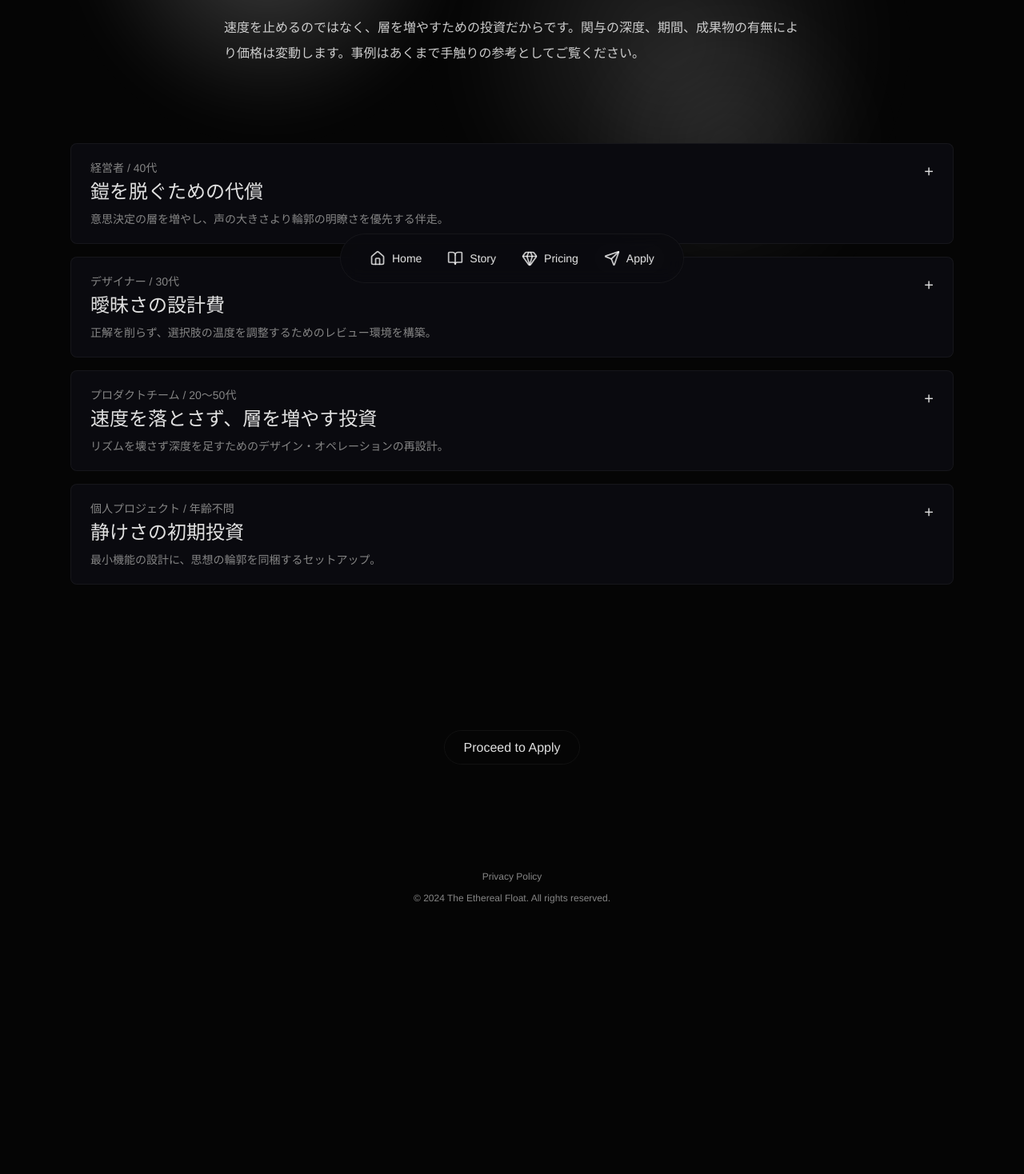
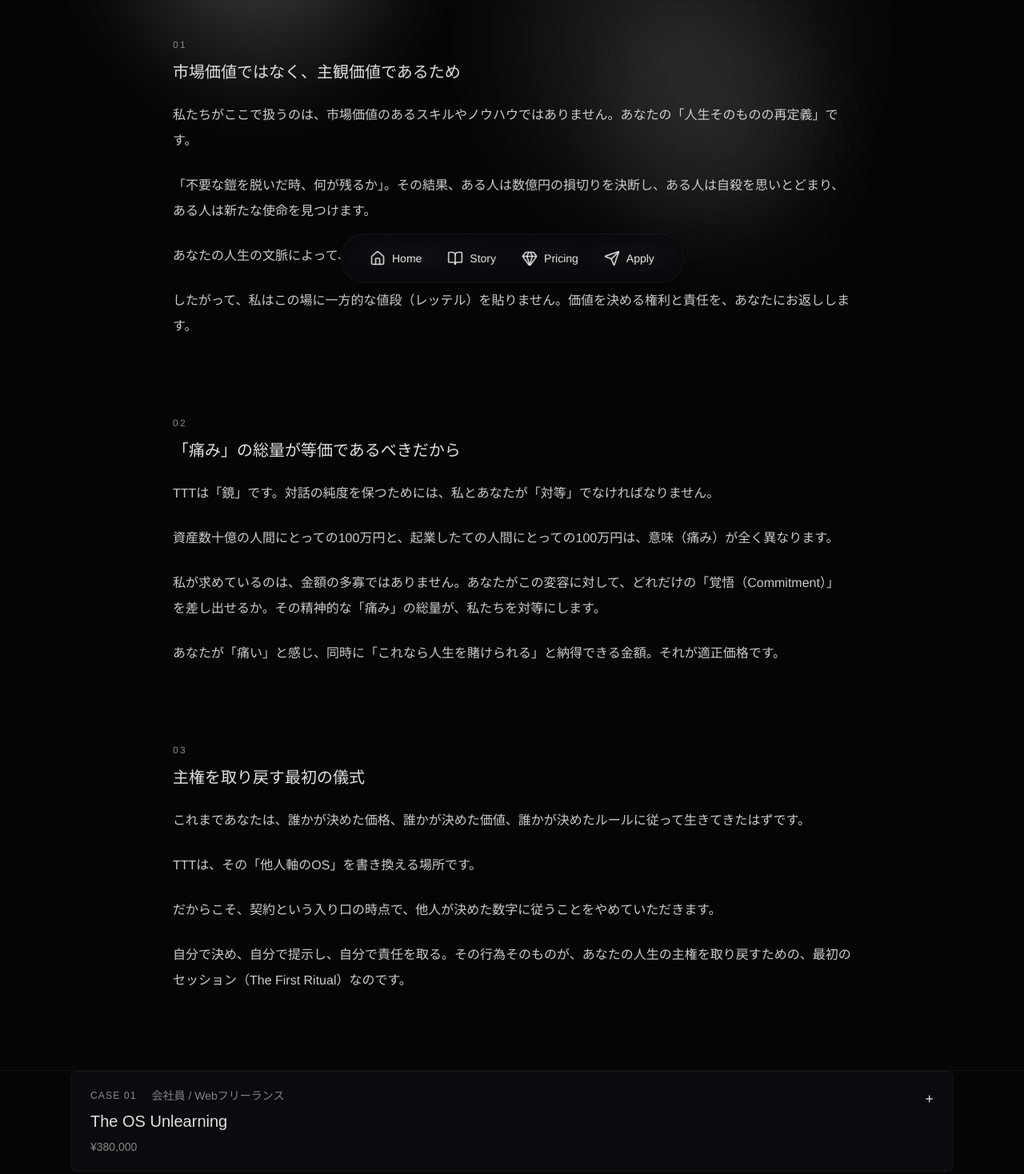
Before and after one commit to hattaphilo-sys/ttt_brand, a Next.js app: page /pricing in a window 1280 px wide. Shown: the part 422-1890 px from the top of the page at 80% size. Before the commit the page ends 1593 px from the top, so only its background shows below. Built offline with nearby package versions, Linux system fonts and the light colour scheme.

Commit message:
feat: animate pricing articles and update UI components
- Add scroll animations to pricing articles in src/app/pricing/page.tsx
- Update pricing case data structure and UI in src/components/pricing/PricingCaseList.tsx
- Fix layout and fonts in Concept sections
- Update Story page signature layout

```diff
--- a/src/app/pricing/page.tsx
+++ b/src/app/pricing/page.tsx
@@ -1,22 +1,125 @@
+"use client";
+import { motion } from 'framer-motion';
 import { pricingCases } from '@/data/pricing';
 import PricingCaseList from '@/components/pricing/PricingCaseList';
 import CTASection from '@/components/home/CTASection';
+
+const articleVariants = {
+  hidden: (i: number) => ({
+    opacity: 0,
+    x: i % 2 === 0 ? -50 : 50, // 偶数は左(-50)から、奇数は右(50)から
+    filter: "blur(4px)"
+  }),
+  visible: {
+    opacity: 1,
+    x: 0,
+    filter: "blur(0px)",
+    transition: {
+      duration: 1.0,
+      ease: [0.22, 1, 0.36, 1] as const
+    }
+  }
+};
 
 export default function PricingPage() {
   return (
     <div>
       <section className="py-24 border-b border-mist">
         <div className="max-w-6xl mx-auto px-6 text-center">
-          <h1 className="font-serif text-5xl md:text-6xl text-text-primary">定価はありません</h1>
-          <p className="mt-4 text-text-muted">価値の輪郭に応じて、層と期間を柔軟に設計します。</p>
+          <h1 className="mx-auto max-w-[18ch] md:max-w-none font-serif text-3xl sm:text-4xl md:text-5xl leading-tight tracking-tight text-text-primary break-words">
+            変容に、定価はない。
+          </h1>
         </div>
       </section>
-      <section className="py-16 md:py-24">
-        <div className="max-w-3xl mx-auto px-6">
-          <h2 className="font-serif text-2xl md:text-3xl text-text-primary">なぜ言い値なのか？</h2>
-          <p className="mt-4 text-text-primary/90 leading-loose">
-            速度を止めるのではなく、層を増やすための投資だからです。関与の深度、期間、成果物の有無により価格は変動します。事例はあくまで手触りの参考としてご覧ください。
-          </p>
+      <section className="py-16 md:py-24 border-b border-mist">
+        <div className="max-w-4xl mx-auto px-6">
+          <div className="text-center">
+            <h2 className="font-serif text-xl md:text-2xl text-text-primary">なぜ言い値なのか？</h2>
+          </div>
+
+          <div className="mt-12 space-y-14">
+            <motion.article
+              custom={0}
+              initial="hidden"
+              whileInView="visible"
+              viewport={{ once: true, margin: "-10%" }}
+              variants={articleVariants}
+              className="pt-10 border-t border-mist/30"
+            >
+              <p className="text-xs tracking-[0.2em] text-text-muted">01</p>
+              <h3 className="mt-3 font-serif text-lg md:text-xl text-text-primary">
+                市場価値ではなく、主観価値であるため
+              </h3>
+              <div className="mt-6 space-y-6 text-[15px] md:text-base text-text-primary/90 leading-loose">
+                <p>
+                  私たちがここで扱うのは、市場価値のあるスキルやノウハウではありません。あなたの「人生そのものの再定義」です。
+                </p>
+                <p>
+                  「不要な鎧を脱いだ時、何が残るか」。その結果、ある人は数億円の損切りを決断し、ある人は自殺を思いとどまり、ある人は新たな使命を見つけます。
+                </p>
+                <p>
+                  あなたの人生の文脈によって、この時間の価値は「ゼロ」にも「無限」にもなり得ます。
+                </p>
+                <p>
+                  したがって、私はこの場に一方的な値段（レッテル）を貼りません。価値を決める権利と責任を、あなたにお返しします。
+                </p>
+              </div>
+            </motion.article>
+
+            <motion.article
+              custom={1}
+              initial="hidden"
+              whileInView="visible"
+              viewport={{ once: true, margin: "-10%" }}
+              variants={articleVariants}
+              className="pt-10 border-t border-mist/30"
+            >
+              <p className="text-xs tracking-[0.2em] text-text-muted">02</p>
+              <h3 className="mt-3 font-serif text-lg md:text-xl text-text-primary">
+                「痛み」の総量が等価であるべきだから
+              </h3>
+              <div className="mt-6 space-y-6 text-[15px] md:text-base text-text-primary/90 leading-loose">
+                <p>
+                  TTTは「鏡」です。対話の純度を保つためには、私とあなたが「対等」でなければなりません。
+                </p>
+                <p>
+                  資産数十億の人間にとっての100万円と、起業したての人間にとっての100万円は、意味（痛み）が全く異なります。
+                </p>
+                <p>
+                  私が求めているのは、金額の多寡ではありません。あなたがこの変容に対して、どれだけの「覚悟（Commitment）」を差し出せるか。その精神的な「痛み」の総量が、私たちを対等にします。
+                </p>
+                <p>
+                  あなたが「痛い」と感じ、同時に「これなら人生を賭けられる」と納得できる金額。それが適正価格です。
+                </p>
+              </div>
+            </motion.article>
+
+            <motion.article
+              custom={2}
+              initial="hidden"
+              whileInView="visible"
+              viewport={{ once: true, margin: "-10%" }}
+              variants={articleVariants}
+              className="pt-10 border-t border-mist/30"
+            >
+              <p className="text-xs tracking-[0.2em] text-text-muted">03</p>
+              <h3 className="mt-3 font-serif text-lg md:text-xl text-text-primary">
+                主権を取り戻す最初の儀式
+              </h3>
+              <div className="mt-6 space-y-6 text-[15px] md:text-base text-text-primary/90 leading-loose">
+                <p>
+                  これまであなたは、誰かが決めた価格、誰かが決めた価値、誰かが決めたルールに従って生きてきたはずです。
+                </p>
+                <p>TTTは、その「他人軸のOS」を書き換える場所です。</p>
+                <p>
+                  だからこそ、契約という入り口の時点で、他人が決めた数字に従うことをやめていただきます。
+                </p>
+                <p>
+                  自分で決め、自分で提示し、自分で責任を取る。その行為そのものが、あなたの人生の主権を取り戻すための、最初のセッション（The First Ritual）なのです。
+                </p>
+              </div>
+            </motion.article>
+          </div>
         </div>
       </section>
       <section className="pb-24">
--- a/src/app/story/page.tsx
+++ b/src/app/story/page.tsx
@@ -17,7 +17,11 @@ export default function StoryPage() {
 
       {/* Signature */}
       <div className="py-20 text-center">
-        <p className="text-text-primary font-serif text-lg tracking-widest">Founder / Dialogue Partner hatta</p>
+        <p className="text-text-primary font-serif text-lg tracking-widest">
+          Founder / Dialogue Partner
+          <br />
+          hatta
+        </p>
       </div>
 
       <CTASection content={{ label: 'Next: Philosophy & Pricing', href: '/pricing' }} />
--- a/src/components/home/ConceptDetailSection.tsx
+++ b/src/components/home/ConceptDetailSection.tsx
@@ -54,7 +54,7 @@ export default function ConceptDetailSection({ content }: Props) {
             whileInView="visible"
             viewport={{ once: true, margin: "-10%" }}
             variants={itemVariants}
-            className="text-text-muted leading-loose"
+            className="text-text-muted leading-loose font-serif"
           >
             {bodyParts.map((part, i) => (
               <p key={i} className="mb-6 last:mb-0 whitespace-pre-line">
@@ -70,7 +70,7 @@ export default function ConceptDetailSection({ content }: Props) {
             viewport={{ once: true, margin: "-10%" }}
             className="max-w-md mx-auto"
           >
-            <p className="text-text-muted mb-8">これら全てを、私はあなたに求めません。</p>
+            <p className="text-text-muted mb-8 font-serif">これら全てを、私はあなたに求めません。</p>
             <motion.ul
               variants={listVariants}
               className="grid grid-cols-2 gap-x-8 gap-y-4 text-center"
--- a/src/components/home/ConceptSubContent.tsx
+++ b/src/components/home/ConceptSubContent.tsx
@@ -53,7 +53,7 @@ export default function ConceptSubContent() {
   ];
 
   return (
-    <div className="space-y-2 text-left md:text-center max-w-2xl mx-auto">
+    <div className="space-y-2 text-center max-w-2xl mx-auto">
       {lines.map((line, i) => {
         if (line === "") {
           return <div key={i} className="h-8" />;
--- a/src/components/pricing/PricingCaseList.tsx
+++ b/src/components/pricing/PricingCaseList.tsx
@@ -23,11 +23,15 @@ export default function PricingCaseList({ cases }: Props) {
           >
             <motion.div layout="position" className="flex items-start justify-between gap-6">
               <div>
-                <p className="text-sm text-text-muted">{item.clientAttribute}</p>
-                <h3 className="mt-1 font-serif text-xl md:text-2xl text-text-primary">{item.catchCopy}</h3>
-                <p className="mt-2 text-sm text-text-muted">{item.summary}</p>
+                <div className="flex flex-col md:flex-row md:items-center gap-2 mb-2">
+                  <span className="text-xs tracking-widest text-text-primary/60 font-serif">{item.caseName}</span>
+                  <span className="hidden md:inline text-mist text-[10px]">/</span>
+                  <p className="text-sm text-text-muted">{item.clientAttribute}</p>
+                </div>
+                <h3 className="mt-1 font-serif text-lg md:text-xl text-text-primary">{item.title}</h3>
+                <p className="mt-2 text-sm text-text-muted font-serif">{item.price}</p>
               </div>
-              <div className="text-text-primary text-xl">
+              <div className="text-text-primary text-lg">
                 {isOpen ? '−' : '+'}
               </div>
             </motion.div>
@@ -41,9 +45,26 @@ export default function PricingCaseList({ cases }: Props) {
                   transition={{ duration: 0.4, ease: [0.04, 0.62, 0.23, 0.98] }}
                   className="overflow-hidden"
                 >
-                  <p className="text-sm leading-relaxed text-text-primary/90 border-t border-white/10 pt-4">
-                    {item.detail}
-                  </p>
+                  <div className="border-t border-white/10 pt-4 space-y-6">
+                    <div>
+                      <h4 className="text-xs tracking-widest text-text-muted mb-2 font-serif">CONCEPT</h4>
+                      <p className="text-sm leading-loose text-text-primary/90">
+                        {item.concept}
+                      </p>
+                    </div>
+                    <div>
+                      <h4 className="text-xs tracking-widest text-text-muted mb-2 font-serif">SPEC</h4>
+                      <p className="text-sm text-text-primary/90">
+                        {item.spec}
+                      </p>
+                    </div>
+                    <div>
+                      <h4 className="text-xs tracking-widest text-text-muted mb-2 font-serif">PRICE (6 months)</h4>
+                      <p className="text-sm text-text-primary/90 font-serif">
+                        {item.price}
+                      </p>
+                    </div>
+                  </div>
                 </motion.div>
               )}
             </AnimatePresence>
--- a/src/components/story/StoryBlock.tsx
+++ b/src/components/story/StoryBlock.tsx
@@ -41,7 +41,7 @@ export default function StoryBlockView({ block }: Props) {
         )}
 
         {/* Text Side */}
-        <div className={`w-full ${isTextOnly ? 'max-w-3xl text-center' : 'md:w-1/2'}`}>
+        <div className={`w-full ${isTextOnly ? 'max-w-3xl text-left' : 'md:w-1/2'}`}>
 
           {/* Header Group */}
           <div className="mb-12 relative">
@@ -58,7 +58,7 @@ export default function StoryBlockView({ block }: Props) {
 
              {block.subTitle && (
                 <motion.h3
-                  className="text-lg md:text-xl text-text-muted font-serif mb-4 tracking-wide italic"
+                  className="text-base md:text-lg text-text-muted font-serif mb-4 tracking-wide italic"
                   initial={{ opacity: 0, y: 10 }}
                   whileInView={{ opacity: 1, y: 0 }}
                   transition={{ duration: 0.8, delay: 0.1 }}
@@ -69,7 +69,7 @@ export default function StoryBlockView({ block }: Props) {
 
             {block.title && (
               <motion.h2
-                className="font-serif text-2xl md:text-4xl text-text-primary leading-relaxed"
+                className="font-serif text-xl md:text-3xl text-text-primary leading-relaxed"
                 initial={{ opacity: 0, y: 20, filter: "blur(4px)" }}
                 whileInView={{ opacity: 1, y: 0, filter: "blur(0px)" }}
                 viewport={{ once: true }}
@@ -84,7 +84,7 @@ export default function StoryBlockView({ block }: Props) {
             {block.body.map((p, i) => (
               <motion.p
                 key={i}
-                className={`font-serif leading-loose text-text-primary/80 text-base md:text-lg ${isTextOnly ? 'text-center' : ''}`}
+                className="font-serif leading-loose text-text-primary/80 text-[15px] md:text-base"
                 initial={{ opacity: 0, y: 20 }}
                 whileInView={{ opacity: 1, y: 0 }}
                 viewport={{ once: true }}
--- a/src/data/pricing.ts
+++ b/src/data/pricing.ts
@@ -2,39 +2,66 @@ import type { PricingCase } from '@/types/content';
 
 export const pricingCases: PricingCase[] = [
   {
-    id: 'case-founder',
-    clientAttribute: '経営者 / 40代',
-    catchCopy: '鎧を脱ぐための代償',
-    summary:
-      '意思決定の層を増やし、声の大きさより輪郭の明瞭さを優先する伴走。',
-    detail:
-      '週次の対話と、触感的なUI検討を並走。意思決定の速度は維持しつつ、選択の層を増やす。可視化された余白が、判断の硬直をほどき、合意形成のノイズを下げた。価格は対話の深度と期間によって変動。',
+    id: 'case-01',
+    caseName: 'CASE 01',
+    title: 'The OS Unlearning',
+    clientAttribute: '会社員 / Webフリーランス',
+    concept: '新たな知識を入れるのではなく、無自覚にインストールされていた「こうあるべき（親や社会の常識）」という古いOSを見つけ出し、アンインストールする作業。「頑張らなきゃ価値がない」という鎧を脱ぎ、自分の本音を羅針盤にして生きるための思考の整理。',
+    spec: '月1回セッション + 共有ログ',
+    price: '¥380,000'
   },
   {
-    id: 'case-designer',
-    clientAttribute: 'デザイナー / 30代',
-    catchCopy: '曖昧さの設計費',
-    summary:
-      '正解を削らず、選択肢の温度を調整するためのレビュー環境を構築。',
-    detail:
-      '一人では確定しすぎる案を、複数の仮説が共存できる状態へ。静的なガイドラインと、触感的なプレビューの往復で、合意の落としどころを見つける。案件規模ごとに範囲を柔軟に調整。',
+    id: 'case-02',
+    caseName: 'CASE 02',
+    title: 'The Structural Pivot',
+    clientAttribute: '組織の板挟みに合う中間管理職',
+    concept: '自分が苦しいのは能力不足ではなく、「構造的なミスマッチ（ダブルバインド）」にあることを客観視（メタ認知）する。組織に過剰適応して自分を殺すのでもなく、反逆して孤立するのでもない。組織のバグを理解した上で、したたかに自分の機能を果たす「第三の道」を確立する。',
+    spec: '月1回セッション + 事業領域介入',
+    price: '¥660,000'
   },
   {
-    id: 'case-team',
-    clientAttribute: 'プロダクトチーム / 20〜50代',
-    catchCopy: '速度を落とさず、層を増やす投資',
-    summary:
-      'リズムを壊さず深度を足すためのデザイン・オペレーションの再設計。',
-    detail:
-      'スプリントに介入し、意思決定のタイミングを整理。UIの密度ではなく、認知の負債を減らす方向で改善。価格はチーム規模・関与範囲に応じて協議。',
+    id: 'case-03',
+    caseName: 'CASE 03',
+    title: 'The Ethical Grounding',
+    clientAttribute: 'マーケター / クリエイター / 専門職',
+    concept: 'ビジネス的な合理性と、個人の倫理観の対立構造を解き明かす。作為的なテクニック（ハック）を手放し、嘘をつかない「在り方（Being）」そのものを発信することで、適切な顧客とだけ共鳴する「第三のマーケティング」への移行を支援。',
+    spec: '月1回セッション + 事業領域介入',
+    price: '¥880,000'
   },
   {
-    id: 'case-individual',
-    clientAttribute: '個人プロジェクト / 年齢不問',
-    catchCopy: '静けさの初期投資',
-    summary:
-      '最小機能の設計に、思想の輪郭を同梱するセットアップ。',
-    detail:
-      'ローンチ前の要件定義と、最初の体験設計。「早く出す」と「雑に出す」を混同しないための土台作り。価格は目的の明瞭さに応じて変動。',
+    id: 'case-04',
+    caseName: 'CASE 04',
+    title: 'The Persona Detox',
+    clientAttribute: '芸能人 / 俳優',
+    concept: '「良い人」も「強い人」も演じる必要がない、完全な守秘義務と心理的安全性が保証された聖域。重たい着ぐるみ（ペルソナ）を脱ぎ捨て、ただの一人の人間に戻って呼吸をする時間。内面化した「世間の監視員」を解除し、枯渇したアイデンティティを再充填するメンテナンス。',
+    spec: '月1回セッション + 対面 / 深夜対応',
+    price: '¥1,650,000'
   },
+  {
+    id: 'case-05',
+    caseName: 'CASE 05',
+    title: 'The Branding Unlearning',
+    clientAttribute: 'インフルエンサー / 配信者',
+    concept: '「良く見せる（Doing）」ための作為的なブランディングを一度解除する。「期待に応える必要がない」という対話を通じ、作られた虚像ではなく、自身の「在り方（Being）」から滲み出るものだけで勝負するための土台を作り直す。',
+    spec: '月1回セッション + 対面',
+    price: '¥990,000'
+  },
+  {
+    id: 'case-06',
+    caseName: 'CASE 06',
+    title: 'The Healer\'s Sanctuary',
+    clientAttribute: '医師 /経営者 / 対人支援職',
+    concept: '「救う側」から降り、自身の弱さや愚かさを安全にさらけ出すデトックス。支援者自身が抱える「メサイアコンプレックス（救済願望）」の構造を解き明かし、他者支配の欲求を手放すことで、より本質的で持続可能なリーダーシップ（中庸）を取り戻す。',
+    spec: '月1回セッション + 対面 / 定期返信',
+    price: '¥1,110,000'
+  },
+  {
+    id: 'case-07',
+    caseName: 'CASE 07',
+    title: 'The Nihilism Grounding',
+    clientAttribute: 'イグジット済みの元起業家 / 投資家',
+    concept: '「目的のための人生」から「生きること自体が目的の人生」へのシフト。社会的な成功とは別次元にある、自分だけの「納得解（独自の思想）」を構築し、虚無（ニヒリズム）のその先へ進むための知の格闘技。',
+    spec: '無制限セッション',
+    price: '¥2,200,000'
+  }
 ];
--- a/src/types/content.ts
+++ b/src/types/content.ts
@@ -12,8 +12,10 @@ export type StoryBlock = {
 
 export type PricingCase = {
   id: string;
-  clientAttribute: string;
-  catchCopy: string;
-  summary: string;
-  detail: string;
+  caseName: string; // "CASE 01" etc
+  title: string; // "The OS Unlearning" etc
+  clientAttribute: string; // "会社員 / Webフリーランス" etc
+  concept: string; // CONCEPT本文
+  spec: string; // "月1回セッション + 共有ログ" etc
+  price: string; // "¥380,000" etc
 };
--- a/tsconfig.json
+++ b/tsconfig.json
@@ -2,6 +2,7 @@
   "compilerOptions": {
     "target": "ES2017",
     "lib": ["dom", "dom.iterable", "esnext"],
+    "baseUrl": ".",
     "allowJs": true,
     "skipLibCheck": true,
     "strict": true,
```
